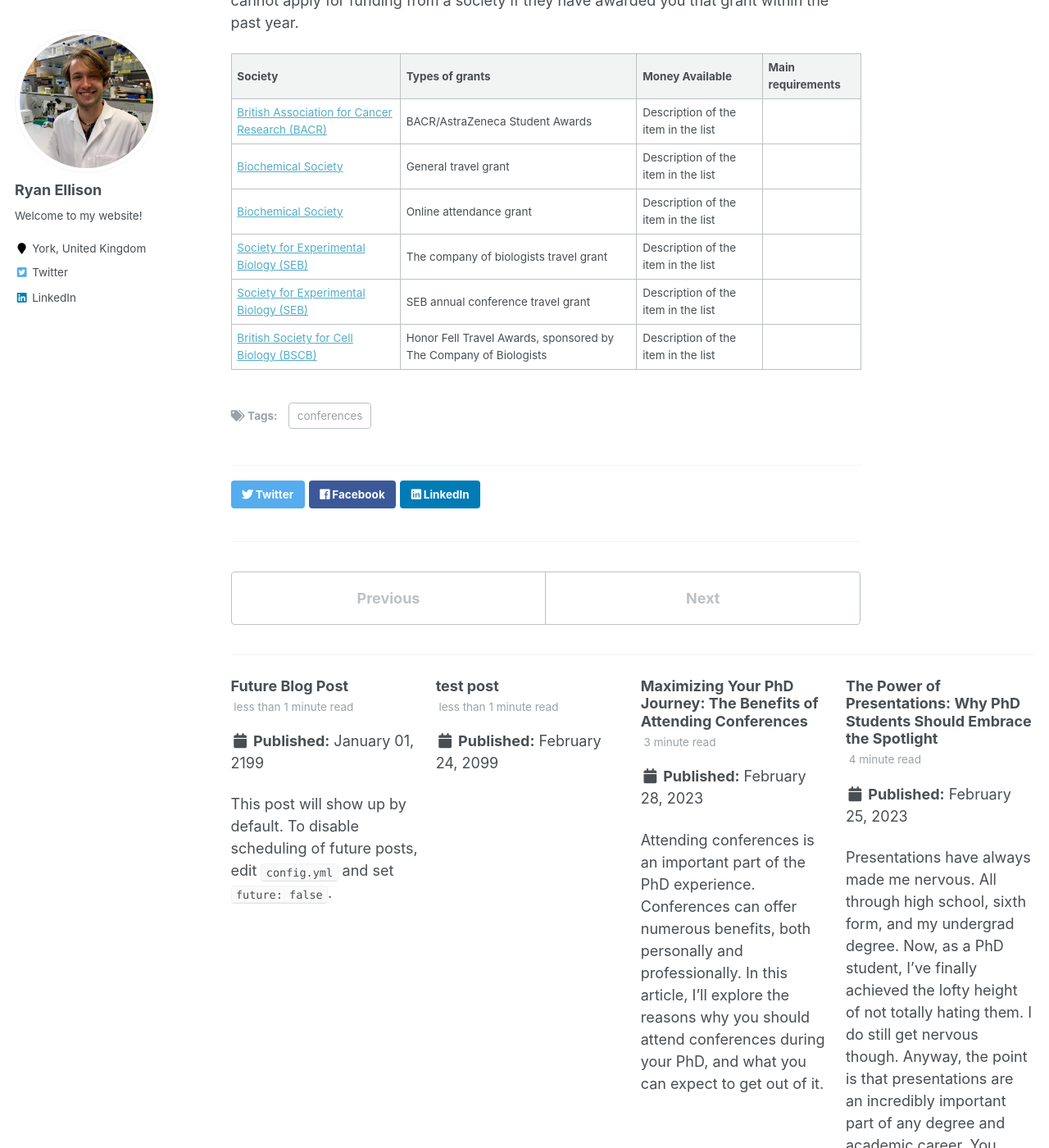
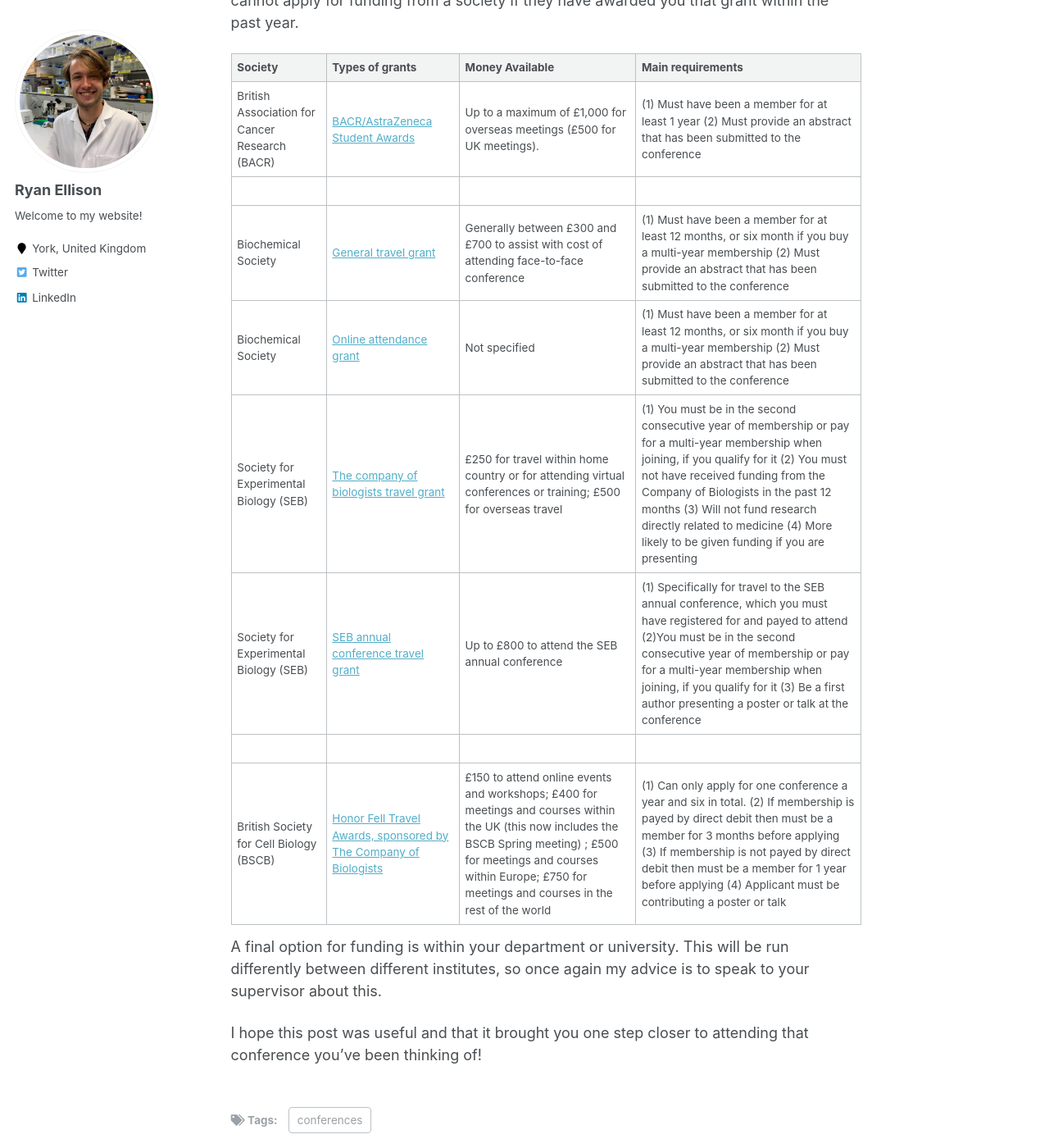
Before and after one commit to RyanJ-Ellison/ryanj-ellison.github.io, a Jekyll site: the page built from _posts/2023-03-07-_7-Conferences how.md, in a window 1280 px wide and 1400 px high, scrolled down 1483 px. Shown: the whole window at 82% size. Built offline with Jekyll 4.4.1, drawn with Linux system fonts in a browser that asks for light colours; some of the changed text lies outside the part shown.

Commit message:
new post on conference funding and a few tweaks

```diff
--- a/_posts/2023-03-03-_7-Conferences how.md
+++ b/_posts/2023-03-07-_7-Conferences how.md
@@ -21,9 +21,15 @@ The societies that you can apply to for funding will vary based on the field of
 
 | Society      | Types of grants  |      Money Available        | Main requirements  |
 | --------         | ------ | --------------------------------- | ------ |
-| [British Association for Cancer Research (BACR)](#)    | BACR/AstraZeneca Student Awards  | Description of the item in the list         |   |
-| [Biochemical Society](#)    | General travel grant   | Description of the item in the list         |   |
-| [Biochemical Society](#)     | Online attendance grant   | Description of the item in the list         |   |
-| [Society for Experimental Biology (SEB)](#)| The company of biologists travel grant   | Description of the item in the list         |   |
-| [Society for Experimental Biology (SEB)](#)| SEB annual conference travel grant  | Description of the item in the list         |   |
-| [British Society for Cell Biology (BSCB)](#)| Honor Fell Travel Awards, sponsored by The Company of Biologists  | Description of the item in the list         |   |
+| British Association for Cancer Research (BACR)    | [BACR/AstraZeneca Student Awards](https://www.bacr.org.uk/bursaries/bacr-student-awards)  | Up to a maximum of £1,000 for overseas meetings (£500 for UK meetings).         |  (1) Must have been a member for at least 1 year (2) Must provide an abstract that has been submitted to the conference
+ |
+| Biochemical Society    | [General travel grant](https://www.biochemistry.org/grants-and-awards/grants-and-bursaries/general-travel-grants/)   | Generally between £300 and £700 to assist with cost of attending face-to-face conference         |  (1) Must have been a member for at least 12 months, or six month if you buy a multi-year membership (2) Must provide an abstract that has been submitted to the conference |
+| Biochemical Society     | [Online attendance grant](https://www.biochemistry.org/grants-and-awards/grants-and-bursaries/online-attendance-grants/)   | Not specified         | (1) Must have been a member for at least 12 months, or six month if you buy a multi-year membership (2) Must provide an abstract that has been submitted to the conference  |
+| Society for Experimental Biology (SEB)| [The company of biologists travel grant](https://www.sebiology.org/grants/grant-overview.html)   | £250 for travel within home country or for attending virtual conferences or training; £500 for overseas travel        |(1) You must be in the second consecutive year of membership or pay for a multi-year membership when joining, if you qualify for it (2) You must not have received funding from the Company of Biologists in the past 12 months (3) Will not fund research directly related to medicine (4) More likely to be given funding if you are presenting   |
+| Society for Experimental Biology (SEB)| [SEB annual conference travel grant](https://www.sebiology.org/grants/grant-overview.html)  | Up to £800 to attend the SEB annual conference        | (1) Specifically for travel to the SEB annual conference, which you must have registered for and payed to attend (2)You must be in the second consecutive year of membership or pay for a multi-year membership when joining, if you qualify for it (3) Be a first author presenting a poster or talk at the conference
+  |
+| British Society for Cell Biology (BSCB)| [Honor Fell Travel Awards, sponsored by The Company of Biologists](https://bscb.org/competitions-awardsgrants/travel-bursaries/honor-fell-company-of-biologists-travel-awards/#:~:text=Honor%20Fell%20Travel%20Awards%20are,to%20attend%20meetings%20and%20courses.)  | £150 to attend online events and workshops; £400 for meetings and courses within the UK (this now includes the BSCB Spring meeting) ; £500 for meetings and courses within Europe; £750 for meetings and courses in the rest of the world         | (1) Can only apply for one conference a year and six in total.  (2) If membership is payed by direct debit then must be a member for 3 months before applying (3) If membership is not payed by direct debit then must be a member for 1 year before applying (4) Applicant must be contributing a poster or talk  |
+
+A final option for funding is within your department or university. This will be run differently between different institutes, so once again my advice is to speak to your supervisor about this.
+
+I hope this post was useful and that it brought you one step closer to attending that conference you've been thinking of!
```
Also changed, not shown: other parts of _posts/2023-03-07-_7-Conferences how.md (+2 -2 lines), _pages/Extracurricular.md (+1 -1 lines), _pages/FAQ.md (+5 -0 lines).
